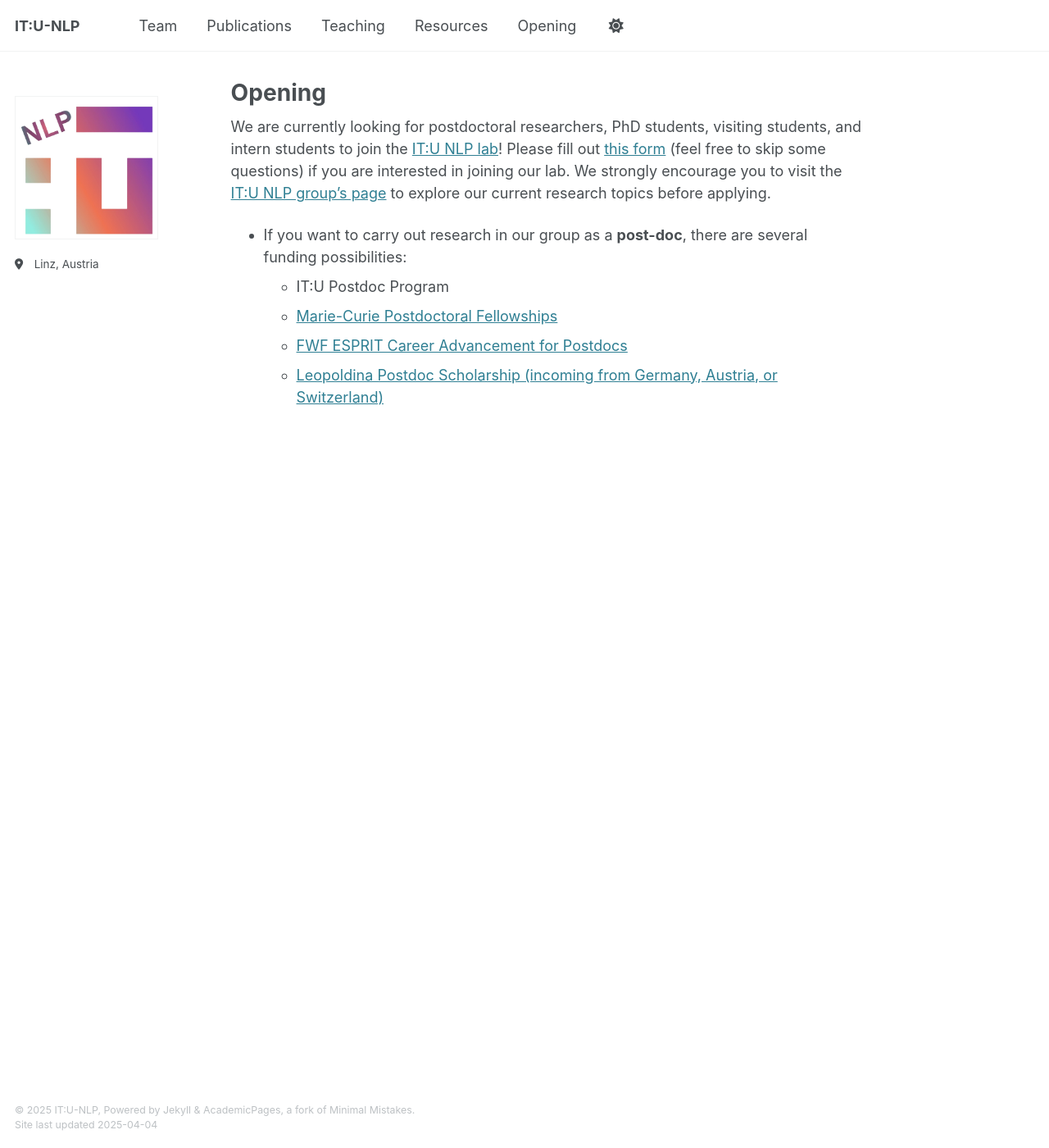
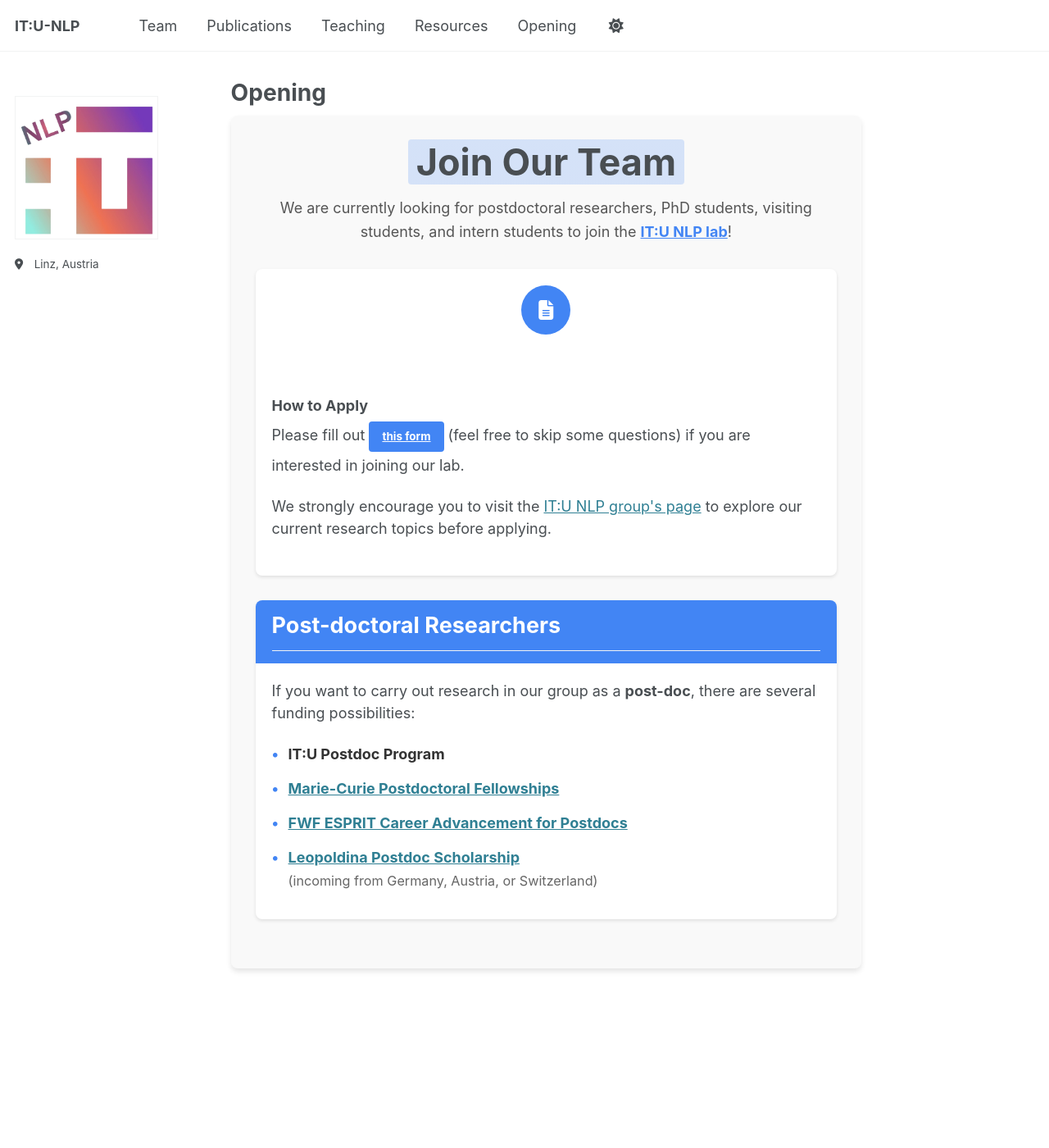
Before and after one commit to ITU-NLP/itu-nlp.github.io, a Jekyll site: the page built from _pages/opening.md, in a window 1280 px wide and 1400 px high. Shown: the whole window at 82% size. Built offline with Jekyll 4.4.1, drawn with Linux system fonts in a browser that asks for light colours; part of the change alters nothing that is shown.

Commit message:
Improve opening page appearance

```diff
--- a/_pages/opening.md
+++ b/_pages/opening.md
@@ -7,10 +7,206 @@ author_profile: true
 
 {% include base_path %}
 
-We are currently looking for postdoctoral researchers, PhD students, visiting students, and intern students to join the [IT:U NLP lab](https://it-u.at/en/research/research-groups/natural-language-processing/)! Please fill out [this form](https://docs.google.com/forms/d/e/1FAIpQLSfVnllFyucGh7IdlUMiz_R7Q4IUucIQqzlyC7KB9Vs7CnDPVQ/viewform) (feel free to skip some questions) if you are interested in joining our lab. We strongly encourage you to visit the [IT:U NLP group's page](https://it-u.at/en/research/research-groups/natural-language-processing/) to explore our current research topics before applying.
+<div class="opening-container">
+  <div class="opening-header">
+    <h1><span class="highlight">Join Our Team</span></h1>
+    <p class="lead">We are currently looking for postdoctoral researchers, PhD students, visiting students, and intern students to join the <a href="https://it-u.at/en/research/research-groups/natural-language-processing/" class="highlight-link">IT:U NLP lab</a>!</p>
+  </div>
 
-- If you want to carry out research in our group as a **post-doc**, there are several funding possibilities:
-  - IT:U Postdoc Program
-  - [Marie-Curie Postdoctoral Fellowships](https://ec.europa.eu/research/mariecurieactions/)
-  - [FWF ESPRIT Career Advancement for Postdocs](https://www.fwf.ac.at/en/research-funding/fwf-programmes/esprit-programme)
-  - [Leopoldina Postdoc Scholarship (incoming from Germany, Austria, or Switzerland)](https://www.leopoldina.org/en/funding/leopoldina-fellowship-programme/leopoldina-postdoc-scholarship/)
+  <div class="opening-application">
+    <div class="application-card">
+      <div class="card-icon">
+        <i class="fas fa-file-alt"></i>
+      </div>
+      <div class="card-content">
+        <h3>How to Apply</h3>
+        <p>Please fill out <a href="https://docs.google.com/forms/d/e/1FAIpQLSfVnllFyucGh7IdlUMiz_R7Q4IUucIQqzlyC7KB9Vs7CnDPVQ/viewform" class="btn btn-info">this form</a> (feel free to skip some questions) if you are interested in joining our lab.</p>
+        <p>We strongly encourage you to visit the <a href="https://it-u.at/en/research/research-groups/natural-language-processing/">IT:U NLP group's page</a> to explore our current research topics before applying.</p>
+      </div>
+    </div>
+  </div>
+
+  <div class="opening-positions">
+    <div class="position-card">
+      <div class="card-header">
+        <h2>Post-doctoral Researchers</h2>
+      </div>
+      <div class="card-body">
+        <p>If you want to carry out research in our group as a <strong>post-doc</strong>, there are several funding possibilities:</p>
+        <ul class="funding-list">
+          <li>
+            <div class="funding-item">
+              <span class="funding-title">IT:U Postdoc Program</span>
+            </div>
+          </li>
+          <li>
+            <div class="funding-item">
+              <span class="funding-title"><a href="https://ec.europa.eu/research/mariecurieactions/">Marie-Curie Postdoctoral Fellowships</a></span>
+            </div>
+          </li>
+          <li>
+            <div class="funding-item">
+              <span class="funding-title"><a href="https://www.fwf.ac.at/en/research-funding/fwf-programmes/esprit-programme">FWF ESPRIT Career Advancement for Postdocs</a></span>
+            </div>
+          </li>
+          <li>
+            <div class="funding-item">
+              <span class="funding-title"><a href="https://www.leopoldina.org/en/funding/leopoldina-fellowship-programme/leopoldina-postdoc-scholarship/">Leopoldina Postdoc Scholarship</a></span>
+              <span class="funding-subtitle">(incoming from Germany, Austria, or Switzerland)</span>
+            </div>
+          </li>
+        </ul>
+      </div>
+    </div>
+  </div>
+</div>
+
+<style>
+  .opening-container {
+    background-color: #f9f9f9;
+    border-radius: 8px;
+    padding: 30px;
+    margin-bottom: 30px;
+    box-shadow: 0 4px 6px rgba(0, 0, 0, 0.1);
+  }
+
+  .opening-header {
+    text-align: center;
+    margin-bottom: 30px;
+  }
+
+  .opening-header h1 {
+    font-size: 2.5em;
+    margin-bottom: 15px;
+  }
+
+  .highlight {
+    background: linear-gradient(120deg, rgba(66, 133, 244, 0.2) 0%, rgba(66, 133, 244, 0.2) 100%);
+    padding: 0 10px;
+    border-radius: 4px;
+  }
+
+  .lead {
+    font-size: 1.2em;
+    line-height: 1.6;
+    color: #555;
+  }
+
+  .highlight-link {
+    color: #4285f4;
+    font-weight: bold;
+    text-decoration: none;
+    transition: color 0.3s;
+  }
+
+  .highlight-link:hover {
+    color: #2a75f3;
+    text-decoration: underline;
+  }
+
+  .opening-application, .opening-positions {
+    margin-bottom: 30px;
+  }
+
+  .application-card, .position-card {
+    display: flex;
+    flex-direction: column;
+    background-color: white;
+    border-radius: 8px;
+    overflow: hidden;
+    box-shadow: 0 2px 4px rgba(0, 0, 0, 0.1);
+  }
+
+  .card-header {
+    background-color: #4285f4;
+    color: white;
+    padding: 15px 20px;
+  }
+
+  .card-header h2 {
+    margin: 0;
+    font-size: 1.5em;
+  }
+
+  .card-icon {
+    display: flex;
+    align-items: center;
+    justify-content: center;
+    width: 60px;
+    height: 60px;
+    background-color: #4285f4;
+    color: white;
+    border-radius: 50%;
+    margin: 20px auto;
+    font-size: 24px;
+  }
+
+  .card-content, .card-body {
+    padding: 20px;
+  }
+
+  .btn {
+    display: inline-block;
+    padding: 8px 16px;
+    border-radius: 4px;
+    text-decoration: none;
+    font-weight: bold;
+    transition: background-color 0.3s;
+  }
+
+  .btn-info {
+    background-color: #4285f4;
+    color: white;
+  }
+
+  .btn-info:hover {
+    background-color: #2a75f3;
+    text-decoration: none;
+  }
+
+  .funding-list {
+    list-style-type: none;
+    padding: 0;
+    margin: 0;
+  }
+
+  .funding-list li {
+    margin-bottom: 15px;
+    padding-left: 20px;
+    position: relative;
+  }
+
+  .funding-list li:before {
+    content: "•";
+    position: absolute;
+    left: 0;
+    color: #4285f4;
+    font-weight: bold;
+  }
+
+  .funding-item {
+    display: flex;
+    flex-direction: column;
+  }
+
+  .funding-title {
+    font-weight: bold;
+    color: #333;
+  }
+
+  .funding-subtitle {
+    font-size: 0.9em;
+    color: #666;
+    margin-top: 3px;
+  }
+
+  @media (max-width: 768px) {
+    .opening-container {
+      padding: 20px;
+    }
+
+    .opening-header h1 {
+      font-size: 2em;
+    }
+  }
+</style>
```
